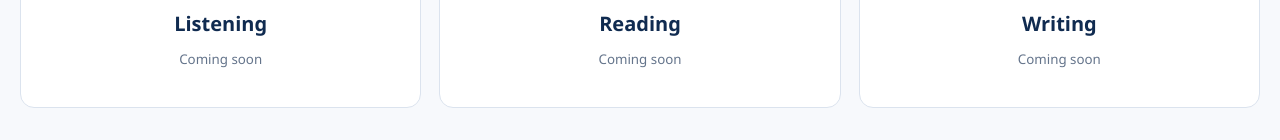
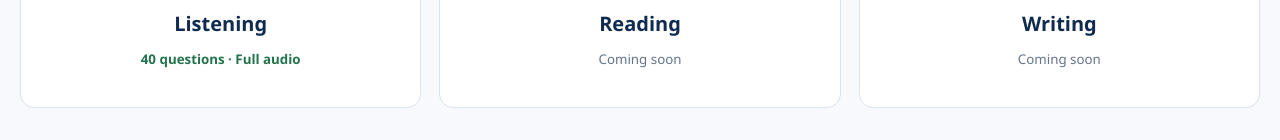
Before and after one commit to ieltstoeic9-sketch/AnhnguMsKimTestPrep, a plain HTML site: page general-training/no-20/test3/index.html in a window 1280 px wide. Shown: the part 396-536 px from the top of the page. Drawn offline with Linux system fonts and the light colour scheme.

Commit message:
Add files via upload

```diff
--- a/general-training/no-20/test3/index.html
+++ b/general-training/no-20/test3/index.html
@@ -1 +1 @@
-<!doctype html><html lang="en"><head><meta charset="utf-8"><meta name="viewport" content="width=device-width,initial-scale=1"><title>No. 20 Test 3 | Anh ngữ Ms. Kim</title><link rel="stylesheet" href="../../navigation.css"></head><body><main><a class="back" href="../">← Back</a><div class="crumbs"><a href="../../">General Training</a> / <a href="../">No. 20</a> / Test 3</div><section class="page-title"><h1>No. 20 · Test 3</h1><p>Select a skill to begin.</p></section><nav class="skill-grid"><a class="skill " href="listening/"><span class="ico">🎧</span><strong>Listening</strong><small>Coming soon</small></a><a class="skill " href="reading/"><span class="ico">📖</span><strong>Reading</strong><small>Coming soon</small></a><a class="skill " href="writing/"><span class="ico">✍</span><strong>Writing</strong><small>Coming soon</small></a></nav></main></body></html>
+<!doctype html><html lang="en"><head><meta charset="utf-8"><meta name="viewport" content="width=device-width,initial-scale=1"><title>No. 20 Test 3 | Anh ngữ Ms. Kim</title><link rel="stylesheet" href="../../navigation.css"></head><body><main><a class="back" href="../">← Back</a><div class="crumbs"><a href="../../">General Training</a> / <a href="../">No. 20</a> / Test 3</div><section class="page-title"><h1>No. 20 · Test 3</h1><p>Select a skill to begin.</p></section><nav class="skill-grid"><a class="skill available" href="listening/"><span class="ico">🎧</span><strong>Listening</strong><small>40 questions · Full audio</small></a><a class="skill " href="../../reading/no-20/test3/"><span class="ico">📖</span><strong>Reading</strong><small>Coming soon</small></a><a class="skill " href="../../writing/no-20/test3/"><span class="ico">✍</span><strong>Writing</strong><small>Coming soon</small></a></nav></main></body></html>
```
